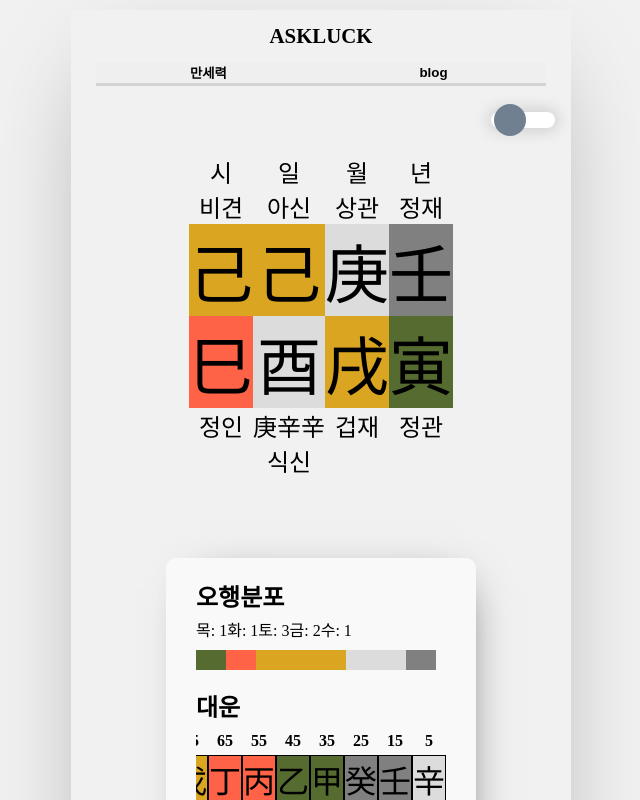
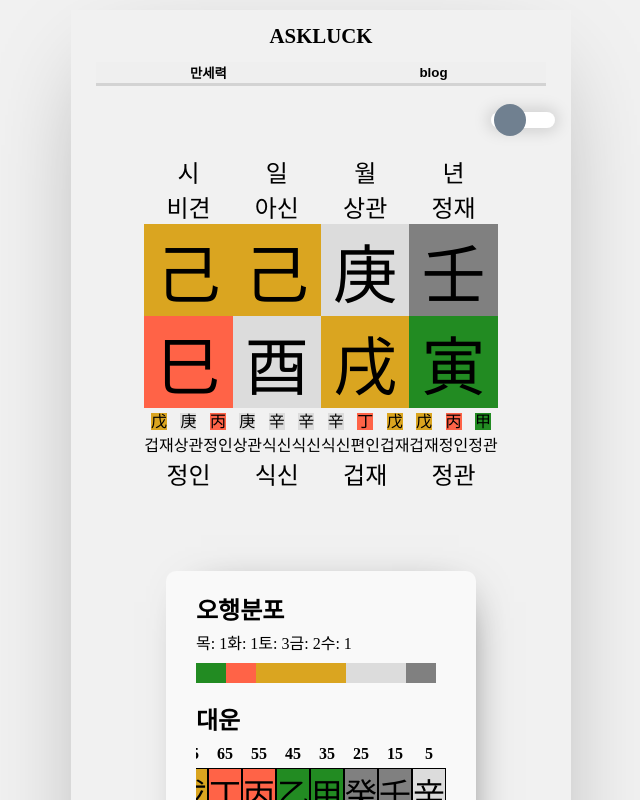
Before and after one commit to seni95/askLuck, a React (Create React App) app: page / in a window 1280 px wide. Shown: the top 800 px of the page, without its empty margins (319-959 px from the left). Built offline with nearby package versions, Linux system fonts and the light colour scheme.

Commit message:
added innerAttribute show function

```diff
--- a/src/App.css
+++ b/src/App.css
@@ -43,7 +43,7 @@ html, body{
     background-color: goldenrod;
   }
   #green{
-    background-color: darkolivegreen;
+    background-color:forestgreen;
   }
 
   #toggledSwitch {
--- a/src/components/logic/calculate_family.jsx
+++ b/src/components/logic/calculate_family.jsx
@@ -1,7 +1,7 @@
 import React from 'react'
 import Data from '../data/data'
 
-const calculateFamily = (props) => {
+const CalculateFamily = (props) => {
 
     const data = new Data();
 
@@ -107,4 +107,4 @@ const calculateFamily = (props) => {
   )
 }
 
-export default calculateFamily
+export default CalculateFamily
--- /dev/null
+++ b/src/components/logic/calculate_innerAttri.jsx
@@ -0,0 +1,46 @@
+import React from 'react'
+import Data from '../data/data';
+import CalculateFamily from './calculate_family';
+import styles from './calculate_innerAttri.module.css'
+
+const CalculateInnerAttri = (props) => {
+
+    const data = new Data();
+
+  const ground = props.ground;
+  const daySky = props.daySky;
+
+  const firstAttri = data.sky[ground.innerAttri.charAt(0)];
+  const secondAttri = data.sky[ground.innerAttri.charAt(1)];
+  const thirdAttri = data.sky[ground.innerAttri.charAt(2)];
+
+return (
+    <div className={styles.container}>
+        <div className={styles.element}>
+        <span id={firstAttri.color}>{firstAttri.code}</span>
+        <span><CalculateFamily
+        daySky={daySky}
+        ground={firstAttri}
+        ></CalculateFamily></span>
+        </div>
+
+        <div className={styles.element}>
+        <span id={secondAttri.color}>{secondAttri.code}</span>
+        <span><CalculateFamily
+        daySky={daySky}
+        ground={secondAttri}
+        ></CalculateFamily></span>
+        </div>
+
+        <div className={styles.element}>
+        <span id={thirdAttri.color}>{thirdAttri.code}</span>
+        <span><CalculateFamily
+        daySky={daySky}
+        ground={thirdAttri}
+        ></CalculateFamily></span>
+        </div>
+    </div>
+  )
+}
+
+export default CalculateInnerAttri
--- /dev/null
+++ b/src/components/logic/calculate_innerAttri.module.css
@@ -0,0 +1,4 @@
+.container{
+    display: flex;
+    font-size: 1rem;
+}
--- a/src/components/result/four_pillar_viewer.jsx
+++ b/src/components/result/four_pillar_viewer.jsx
@@ -5,6 +5,7 @@ import CalculateFamily from '../logic/calculate_family';
 import { useState } from 'react';
 import ShowHop from './result_detail/showHop';
 import Data from '../data/data';
+import CalculateInnerAttri from '../logic/calculate_innerAttri';
 
 const FourPillarViewer = (props) => {
 
@@ -70,6 +71,14 @@ const FourPillarViewer = (props) => {
                 id={yearGround.color}>
                     {yearGround.code}
                 </span>
+
+                <span>
+                <CalculateInnerAttri
+                ground={yearGround}
+                daySky={daySky}
+                ></CalculateInnerAttri>
+                </span>
+
                 <span><CalculateFamily daySky = {daySky} ground={yearGround}></CalculateFamily></span>
             </div>
             <div className={styles.pillars}>
@@ -82,6 +91,12 @@ const FourPillarViewer = (props) => {
                 <span className={`${styles.element} ${styles.ground}`}
                 id={monthGround.color}>
                     {monthGround.code}
+                </span>
+                <span>
+                <CalculateInnerAttri
+                ground={monthGround}
+                daySky={daySky}
+                ></CalculateInnerAttri>
                 </span>
                 <span><CalculateFamily daySky = {daySky} ground={monthGround}></CalculateFamily></span>
 
@@ -98,9 +113,10 @@ const FourPillarViewer = (props) => {
                     {dayGround.code}
                 </span>
                 <span>
-                <span>{data.sky[dayGround.innerAttri.charAt(0)].code}</span>
-                <span>{data.sky[dayGround.innerAttri.charAt(1)].code}</span>
-                <span>{data.sky[dayGround.innerAttri.charAt(2)].code}</span>
+                <CalculateInnerAttri
+                ground={dayGround}
+                daySky={daySky}
+                ></CalculateInnerAttri>
                 </span>
 
                 <span><CalculateFamily daySky = {daySky} ground={dayGround}></CalculateFamily></span>
@@ -118,6 +134,12 @@ const FourPillarViewer = (props) => {
                 id={timeGround.color}
                 >
                     {timeGround.code}
+                </span>
+                <span>
+                <CalculateInnerAttri
+                ground={timeGround}
+                daySky={daySky}
+                ></CalculateInnerAttri>
                 </span>
                 <span><CalculateFamily daySky = {daySky} ground={timeGround}></CalculateFamily></span>
 
--- a/src/components/result/four_pillar_viewer.module.css
+++ b/src/components/result/four_pillar_viewer.module.css
@@ -7,6 +7,14 @@
     border-radius: 10px;
     box-shadow: 9px 5px 45px -26px rgba(0,0,0,0.75);
 } */
+
+/* .container *{
+    border:1px solid black;
+} */
+
+.pillarsContainer{
+}
+
 .pillarsContainer{
     display: flex;
     flex-direction: row-reverse;
--- a/src/components/result/result_detail/showHop.jsx
+++ b/src/components/result/result_detail/showHop.jsx
@@ -16,6 +16,10 @@ const ShowHop = (props) => {
         props.timeGround
     ]
 
+    // figureSkyHop=()=>{
+
+    // }
+
   return (
     <div>ShowHop</div>
   )
```
